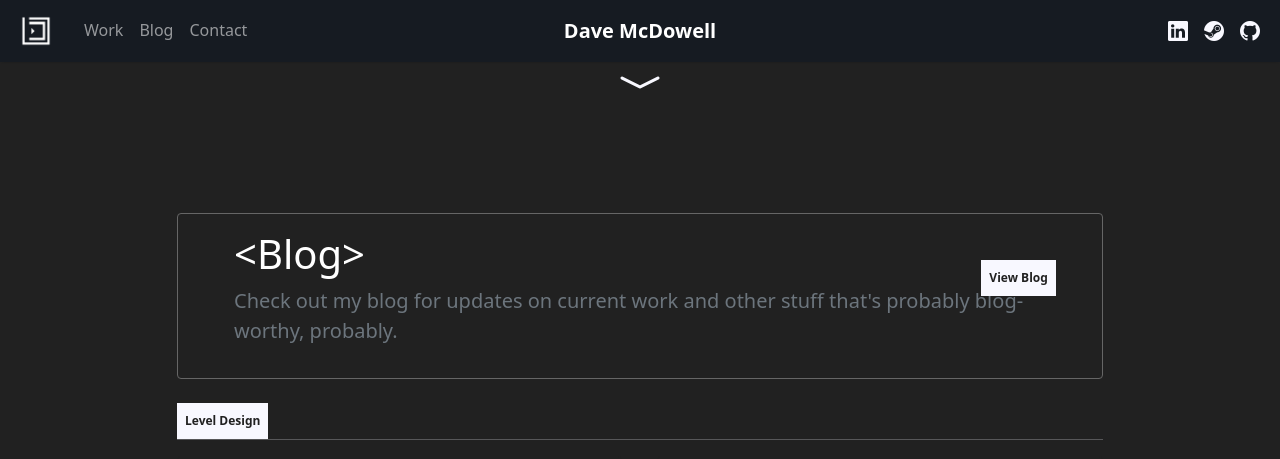
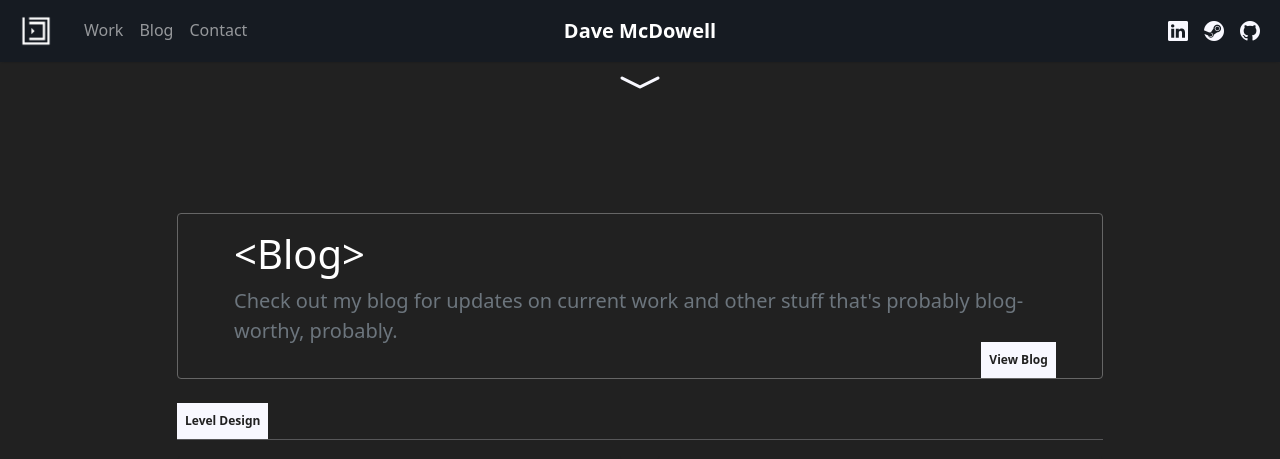
Before and after one commit to davemcdowell/portfolio, a Jekyll site: the page built from index.html, in a window 1280 px wide and 1400 px high, scrolled down 736 px. Shown: the top 459 px of the window. Built offline with Jekyll 4.4.1, drawn with Linux system fonts in a browser that asks for light colours; nearby versions of some CDN libraries; grey boxes are pictures that could not be loaded.

Commit message:
Update moxxi.css

```diff
--- a/assets/moxxi.css
+++ b/assets/moxxi.css
@@ -224,7 +224,7 @@ hr {
 
 .callout-btn {
   position: absolute;
-  bottom: 50%;
+  bottom: 0;
   right: 5%;
   display: inline-block;
   font-size: 0.75rem;
```
